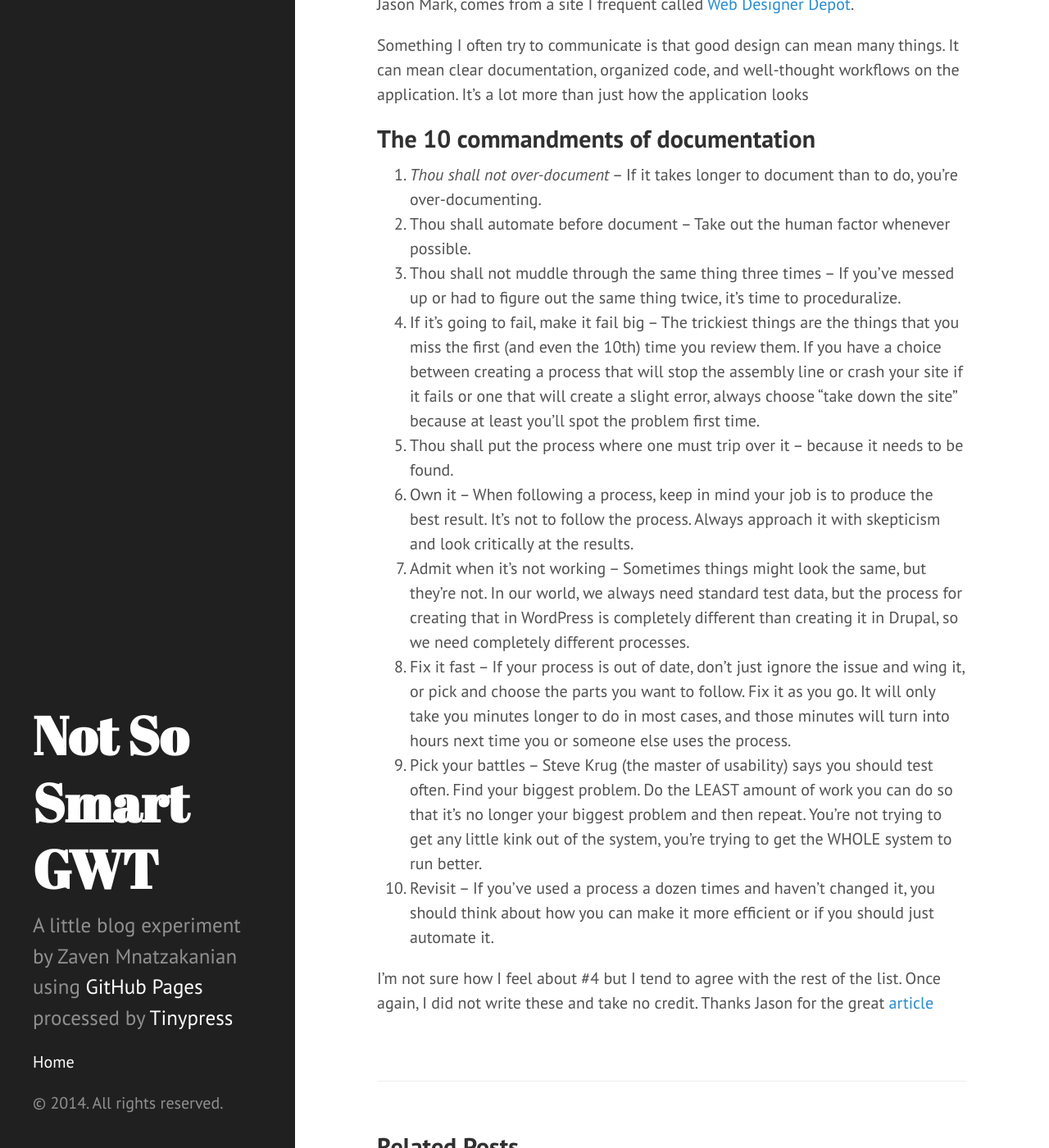
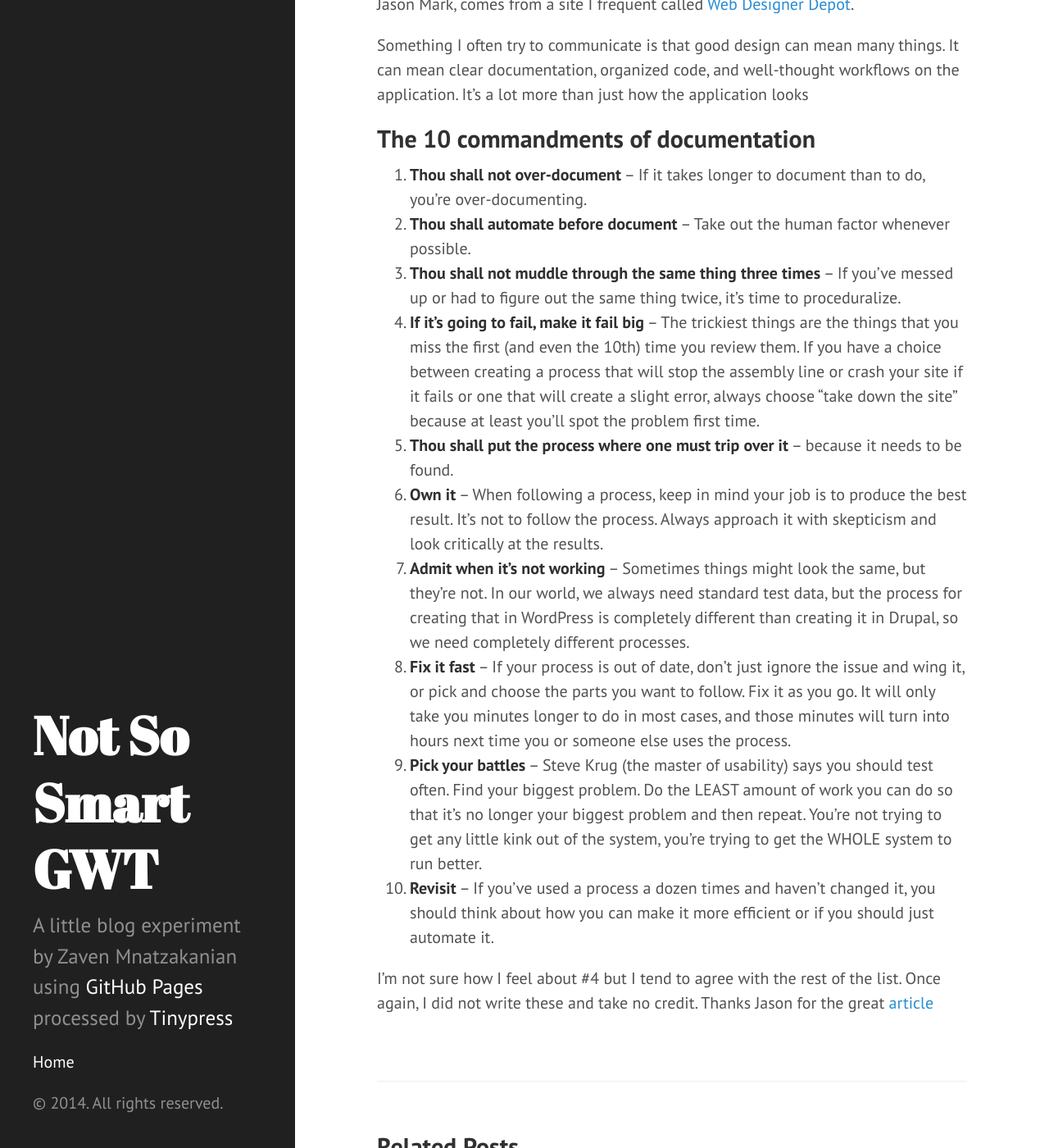
Before and after one commit to zmnatz/zmnatz.github.io, a Jekyll site: the page built from _posts/2014-07-15-the-10-commandments-of-documentation.markdown, in a window 1280 px wide and 1400 px high, scrolled down 280 px. Shown: the whole window at 82% size. Built offline with Jekyll 4.4.1, drawn with Linux system fonts in a browser that asks for light colours.

```diff
--- a/_posts/2014-07-15-the-10-commandments-of-documentation.markdown
+++ b/_posts/2014-07-15-the-10-commandments-of-documentation.markdown
@@ -9,15 +9,15 @@ Something I often try to communicate is that good design can mean many things. I
 
 ## The 10 commandments of documentation
 
-1. *Thou shall not over-document* -- If it takes longer to document than to do, you’re over-documenting.
-2. Thou shall automate before document -- Take out the human factor whenever possible.
-3. Thou shall not muddle through the same thing three times -- If you’ve messed up or had to figure out the same thing twice, it’s time to proceduralize.
-4. If it’s going to fail, make it fail big -- The trickiest things are the things that you miss the first (and even the 10th) time you review them. If you have a choice between creating a process that will stop the assembly line or crash your site if it fails or one that will create a slight error, always choose “take down the site” because at least you’ll spot the problem first time.
-5. Thou shall put the process where one must trip over it -- because it needs to be found.
-6. Own it -- When following a process, keep in mind your job is to produce the best result. It’s not to follow the process. Always approach it with skepticism and look critically at the results.
-7. Admit when it’s not working -- Sometimes things might look the same, but they’re not. In our world, we always need standard test data, but the process for creating that in WordPress is completely different than creating it in Drupal, so we need completely different processes.
-8. Fix it fast -- If your process is out of date, don’t just ignore the issue and wing it, or pick and choose the parts you want to follow. Fix it as you go. It will only take you minutes longer to do in most cases, and those minutes will turn into hours next time you or someone else uses the process.
-9. Pick your battles -- Steve Krug (the master of usability) says you should test often. Find your biggest problem. Do the LEAST amount of work you can do so that it’s no longer your biggest problem and then repeat. You’re not trying to get any little kink out of the system, you’re trying to get the WHOLE system to run better.
-10. Revisit -- If you’ve used a process a dozen times and haven’t changed it, you should think about how you can make it more efficient or if you should just automate it.
+1. **Thou shall not over-document** -- If it takes longer to document than to do, you’re over-documenting.
+2. **Thou shall automate before document** -- Take out the human factor whenever possible.
+3. **Thou shall not muddle through the same thing three times** -- If you’ve messed up or had to figure out the same thing twice, it’s time to proceduralize.
+4. **If it’s going to fail, make it fail big** -- The trickiest things are the things that you miss the first (and even the 10th) time you review them. If you have a choice between creating a process that will stop the assembly line or crash your site if it fails or one that will create a slight error, always choose “take down the site” because at least you’ll spot the problem first time.
+5. **Thou shall put the process where one must trip over it** -- because it needs to be found.
+6. **Own it** -- When following a process, keep in mind your job is to produce the best result. It’s not to follow the process. Always approach it with skepticism and look critically at the results.
+7. **Admit when it’s not working** -- Sometimes things might look the same, but they’re not. In our world, we always need standard test data, but the process for creating that in WordPress is completely different than creating it in Drupal, so we need completely different processes.
+8. **Fix it fast** -- If your process is out of date, don’t just ignore the issue and wing it, or pick and choose the parts you want to follow. Fix it as you go. It will only take you minutes longer to do in most cases, and those minutes will turn into hours next time you or someone else uses the process.
+9. **Pick your battles** -- Steve Krug (the master of usability) says you should test often. Find your biggest problem. Do the LEAST amount of work you can do so that it’s no longer your biggest problem and then repeat. You’re not trying to get any little kink out of the system, you’re trying to get the WHOLE system to run better.
+10. **Revisit** -- If you’ve used a process a dozen times and haven’t changed it, you should think about how you can make it more efficient or if you should just automate it.
 
 I'm not sure how I feel about #4 but I tend to agree with the rest of the list. Once again, I did not write these and take no credit. Thanks Jason for the great [article](http://www.webdesignerdepot.com/2014/07/the-10-commandments-of-documentation/)
```
